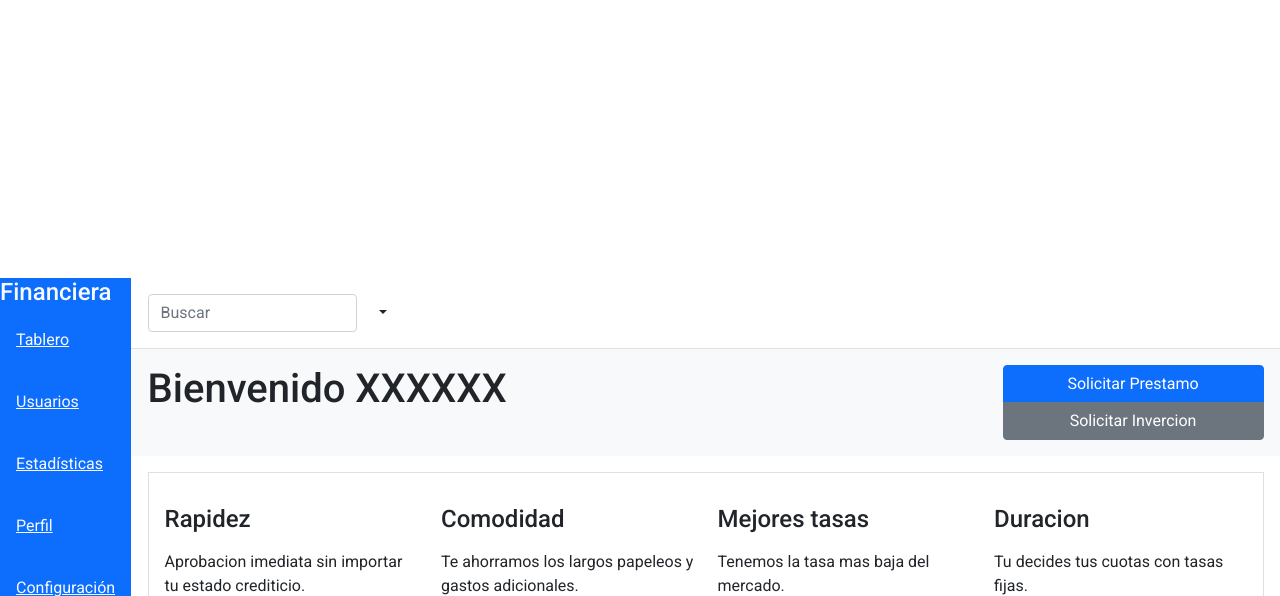
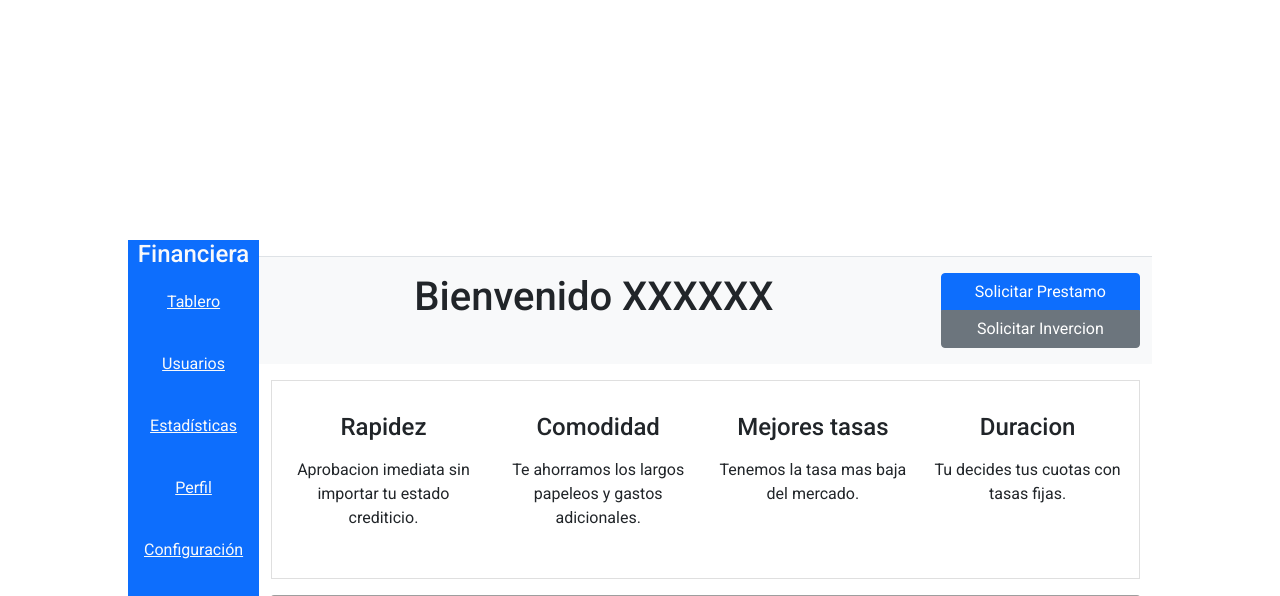
Before and after one commit to AngelGarciaCabrera/Ahorros-y-prestamso-asp.net, an ASP.NET Core app: page /Home/SegundoHome in a window 1280 px wide. Shown: the part 464-1060 px from the top of the page. Run offline with ASP.NET Core 8, Linux system fonts and the light colour scheme; style sheets or scripts are compiled from the project's sources; some libraries are stand-ins or nearby versions; grey boxes are pictures that could not be loaded.

Commit message:
cambios en segundo home, lo aline y lo centre mas

```diff
--- a/SistemaDeAhorroYPrestamos/Views/Home/SegundoHome.cshtml
+++ b/SistemaDeAhorroYPrestamos/Views/Home/SegundoHome.cshtml
@@ -5,7 +5,8 @@
 
 
 <body>
-    <section style="padding-bottom: 7%; padding-top:8%">
+    <center>
+         <section style="padding-bottom: 7%; padding-top:5%; max-width:80% ">
         <div class="d-flex" id="content-wrapper">
             <!-- Sidebar -->
             <div id="sidebar-container" class="bg-primary">
@@ -45,22 +46,11 @@
                 <nav class="navbar navbar-expand-lg navbar-light border-bottom">
                     <div class="container">
 
-                        <button class="navbar-toggler" type="button" data-toggle="collapse" data-target="#navbarSupportedContent"
-                                aria-controls="navbarSupportedContent" aria-expanded="false" aria-label="Toggle navigation">
-                            <span class="navbar-toggler-icon"></span>
-                        </button>
+                        <div class="collapse navbar-collapse" id="navbarSupportedContent">
 
-                        <div class="collapse navbar-collapse" id="navbarSupportedContent">
-                            <form class="form-inline position-relative d-inline-block my-2">
-                                <input class="form-control" type="search" placeholder="Buscar" aria-label="Buscar">
-                                <button class="btn position-absolute btn-search" type="submit"><i class="icon ion-md-search"></i></button>
-                            </form>
                             <ul class="navbar-nav ml-auto mt-2 mt-lg-0">
                                 <li class="nav-item dropdown">
-                                    <a class="nav-link text-dark dropdown-toggle" href="#" id="navbarDropdown" role="button"
-                                       data-toggle="dropdown" aria-haspopup="true" aria-expanded="false">
 
-                                    </a>
                                     <div class="dropdown-menu dropdown-menu-right" aria-labelledby="navbarDropdown">
                                         <a class="dropdown-item" href="#">Mi perfil</a>
                                         <a class="dropdown-item" href="#">Suscripciones</a>
@@ -165,5 +155,7 @@
                 integrity="sha384-JjSmVgyd0p3pXB1rRibZUAYoIIy6OrQ6VrjIEaFf/nJGzIxFDsf4x0xIM+B07jRM"
                 crossorigin="anonymous"></script>
     </section>
+
+    </center>
+
 </body>
-</html>
```
Also changed, not shown: 7 other files.
